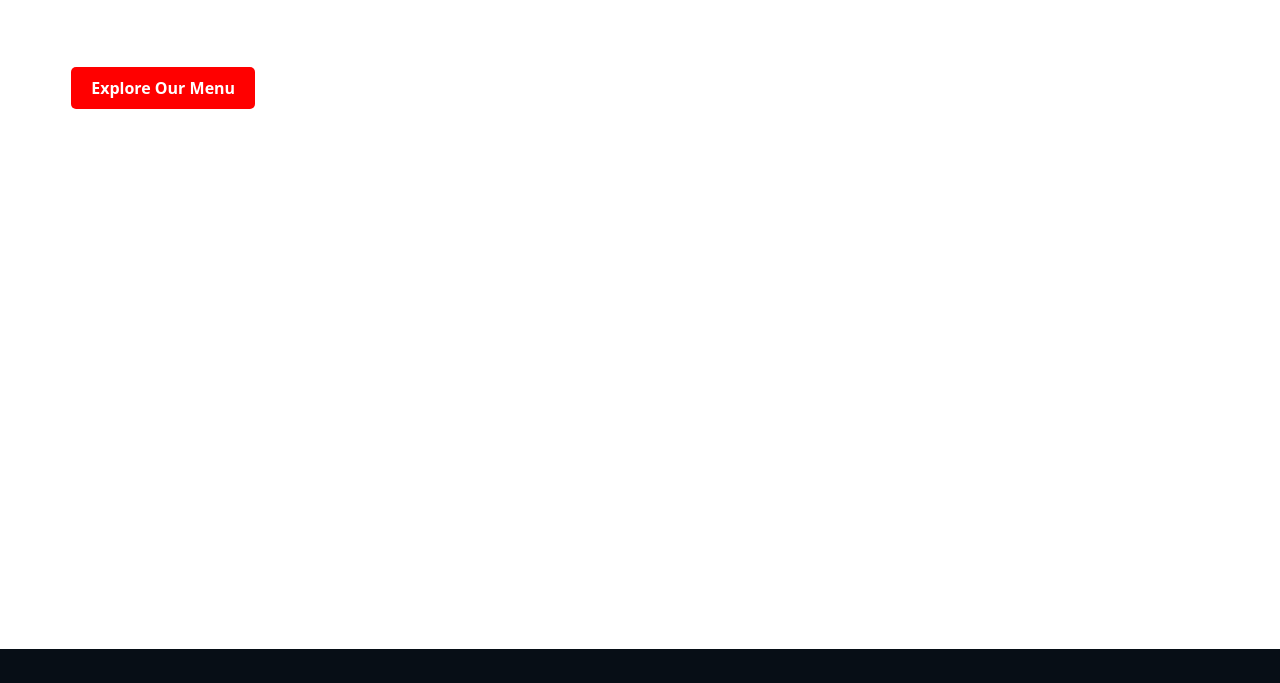
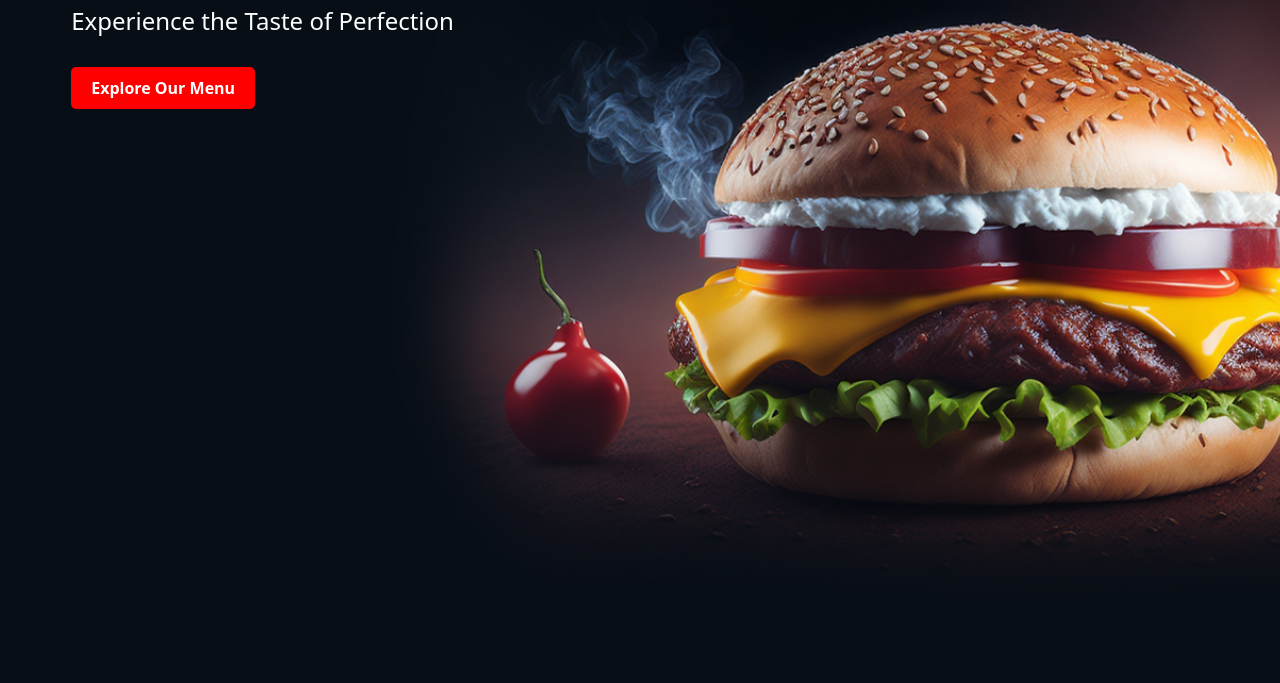
Before and after one commit to admin0131/Web-site-project, a plain HTML site: page index.html in a window 1280 px wide. Shown: the part 256-939 px from the top of the page. Drawn offline with nearby package versions, Linux system fonts and the light colour scheme.

Commit message:
Update styles.css

```diff
--- a/styles.css
+++ b/styles.css
@@ -43,7 +43,7 @@ nav ul li a:hover {
 /*hero*/
 
 .hero {
-  background-image: url("images/hero-background1.jpg");
+  background-image: url("hero-background1.jpg");
   background-size: cover;
   background-position: center;
   height: 100vh;
```
